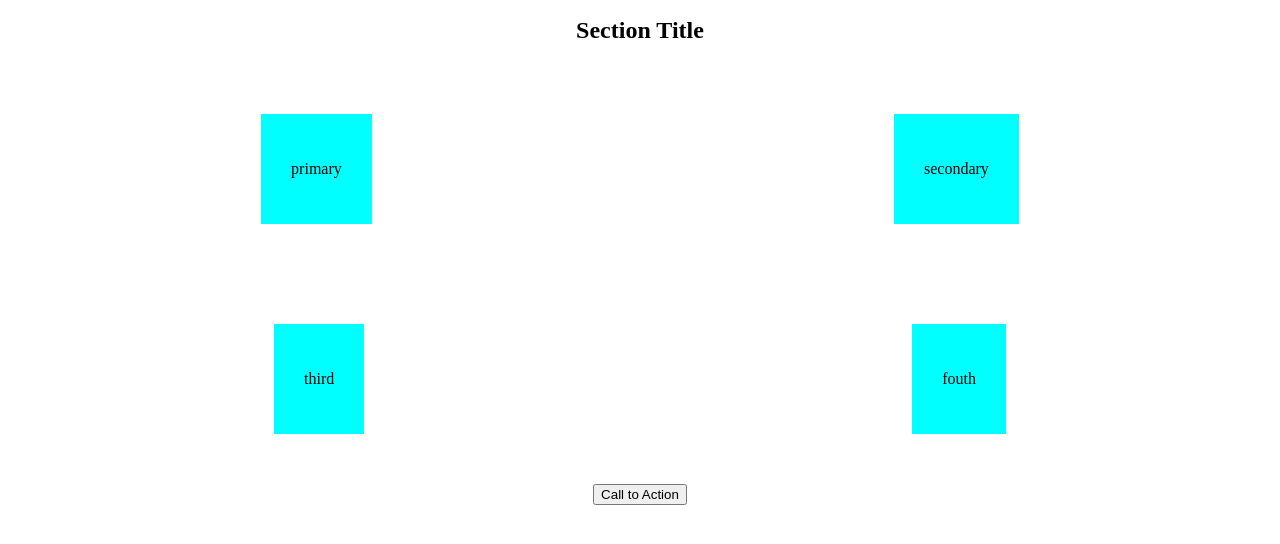
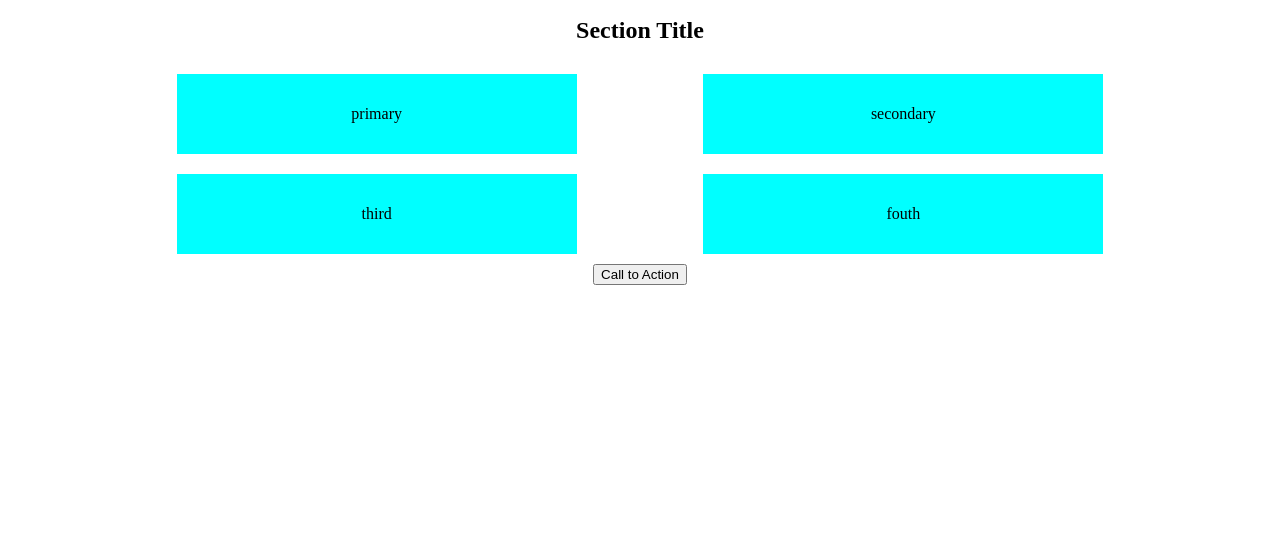
Before and after one commit to yajae/-remote-assignment, a plain HTML site: page Week-1/Assignment2/index.html in a window 1280 px wide. Shown: the part 58-602 px from the top of the page. Drawn offline with Linux system fonts and the light colour scheme.

Commit message:
modify css: make column the same size and closer

```diff
--- a/Week-1/Assignment2/css/base.css
+++ b/Week-1/Assignment2/css/base.css
@@ -1,7 +1,6 @@
 * {
 	box-sizing: border-box;
 }
-
 body {
 	margin: 0;
 }
@@ -12,15 +11,17 @@ header {
 
 ul {
 	color: #1e0909;
-
 	padding: 0;
 	list-style: none;
 }
 .fir-col,.sec-col,.thi-col,.fou-col{
 	background-color: aqua;
-	padding: 30px;
-	margin: 50px;
+	width: 400px;
+	height: auto;
+	padding: 15px;
+	margin: 10px -50px;
 }
+
 .container-welcome{
     margin: 0;
 	text-align: center;
--- a/Week-1/Assignment2/css/flexbox.css
+++ b/Week-1/Assignment2/css/flexbox.css
@@ -12,7 +12,7 @@
 /* 以上navigation  */
 .row1,.row2{
     display: flex;
-    justify-content: space-around;
+    justify-content: space-evenly;
 }
 
 /* ---- Layout Containers ---- */
```
